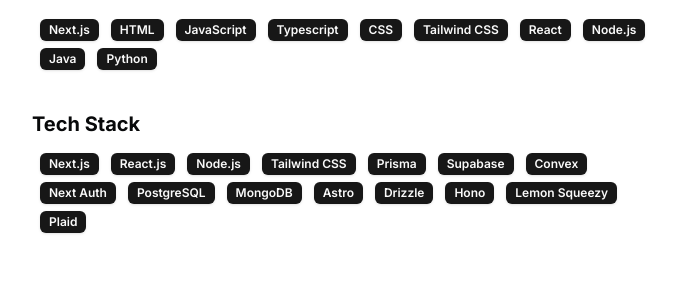
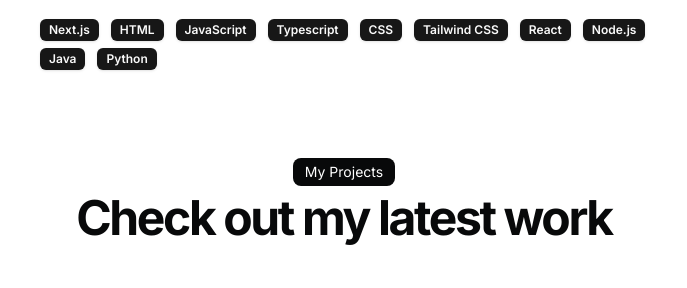
Before and after one commit to kimkhoi2202/portfolio, a Next.js app: page / in a window 1280 px wide. Shown: the part 1508-1796 px from the top of the page, without its empty margins (296-983 px from the left). Built offline with nearby package versions, Linux system fonts and the light colour scheme; grey boxes are pictures that could not be loaded.

Commit message:
delete tech stack section

```diff
--- a/src/app/page.tsx
+++ b/src/app/page.tsx
@@ -183,7 +183,7 @@ export default function Page() {
           </div>
         </section>
 
-        <section id="tech-stack">
+        {/* <section id="tech-stack">
           <div className="flex flex-col gap-y-3 items-start">
             <BlurFade delay={BLUR_FADE_DELAY * 13}>
               <h2 className="text-xl font-bold">Tech Stack</h2>
@@ -196,7 +196,7 @@ export default function Page() {
               ))}
             </div>
           </div>
-        </section>
+        </section> */}
 
         <section id="projects">
           <div className="space-y-12 w-full py-12">
--- a/src/data/resume.tsx
+++ b/src/data/resume.tsx
@@ -24,21 +24,6 @@ export const DATA = {
     "Python",
   ],
   techStack: [
-    "Next.js",
-    "React.js",
-    "Node.js",
-    "Tailwind CSS",
-    "Prisma",
-    "Supabase",
-    "Convex",
-    "Next Auth",
-    "PostgreSQL",
-    "MongoDB",
-    "Astro",
-    "Drizzle",
-    "Hono",
-    "Lemon Squeezy",
-    "Plaid"
   ],
   navbar: [
     { href: "/", icon: HomeIcon, label: "Home" },
```
